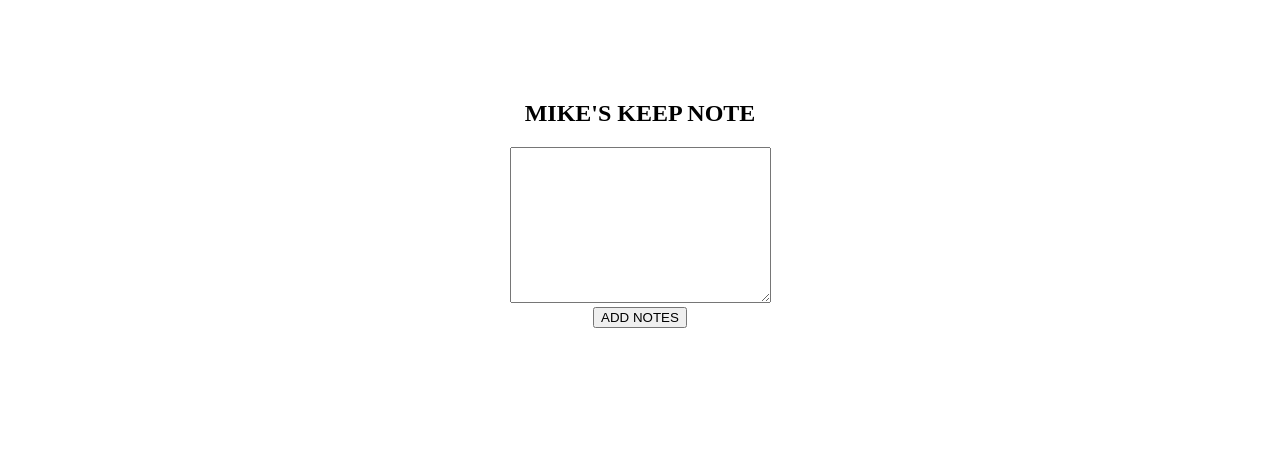
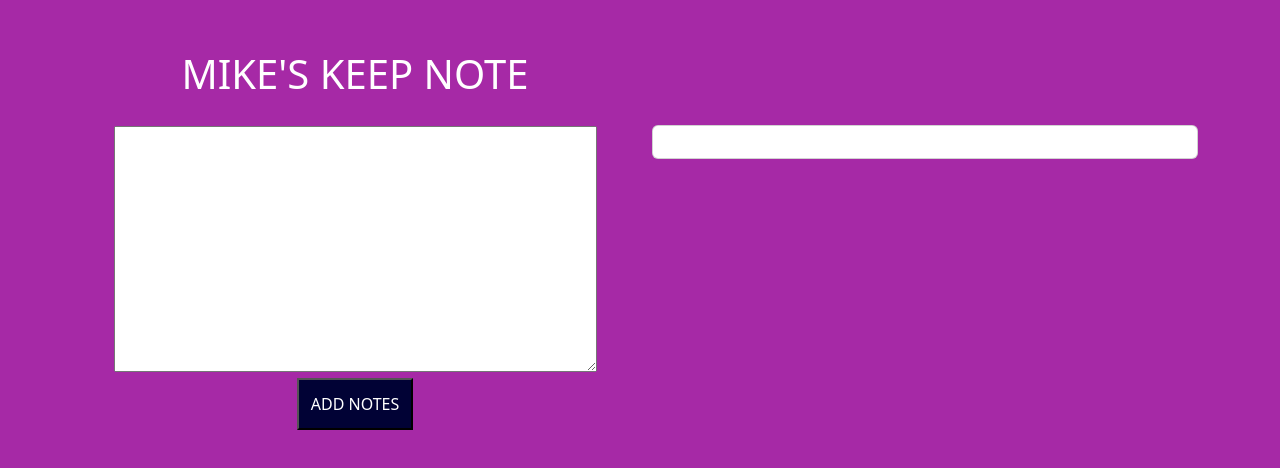
Before and after one commit to Giftedmike/KEEP-NOTE, a plain HTML site: page index.html in a window 1280 px wide. Drawn offline with nearby package versions, Linux system fonts and the light colour scheme.

Commit message:
added some styling to it

```diff
--- a/index.css
+++ b/index.css
@@ -1,7 +1,22 @@
+body{
+    background-color: rgba(165, 38, 165, 0.986)!important;
+}
+
 #bodynote{
     text-align: center;
-    margin-top: 100px;
+    margin-top: 50px;
 }
-title{
-    padding-bottom: 100px;
+h1{
+    padding-bottom: 20px;
+    color: white;
 }
+button{
+    margin-top: 20px;
+    padding: 12px;
+    background-color: rgb(1, 2, 53);
+    color: white;
+}
+.card{
+    margin-top: 75px;
+
+}
--- a/index.html
+++ b/index.html
@@ -7,17 +7,36 @@
     <title>KEEP NOTE</title>
     <script src="index.js"></script>
     <link rel="stylesheet" href="index.css">
+    <link href="https://cdn.jsdelivr.net/npm/bootstrap@5.2.3/dist/css/bootstrap.min.css" rel="stylesheet" integrity="sha384-rbsA2VBKQhggwzxH7pPCaAqO46MgnOM80zW1RWuH61DGLwZJEdK2Kadq2F9CUG65" crossorigin="anonymous">
 </head>
 <body>
     <section id="bodynote">
-        <h1>MIKE'S KEEP NOTE</h1>
-        <textarea name="keppNote" id="keepNote" cols="30" rows="10"></textarea>
+        <div class="container">
+        <div class="row">
+            <div class="col">
+                <h1>MIKE'S KEEP NOTE</h1>
+        <textarea name="keppNote" id="keepNote" cols="50" rows="10"></textarea>
          <br>
         <button onclick="addNotes()" >ADD NOTES</button>
+            </div>
+            <div class="col">
+                <div class="card">
+                    <div class="card-body">
+                        <div id="showBoard"></div>
+                    </div>
+                </div>
 
-        <div id="showBoard">
+            </div>
+        </div>
+
 
         </div>
+        </div>
     </section>
+
+
+
+
+    <script src="https://cdn.jsdelivr.net/npm/bootstrap@5.2.3/dist/js/bootstrap.bundle.min.js" integrity="sha384-kenU1KFdBIe4zVF0s0G1M5b4hcpxyD9F7jL+jjXkk+Q2h455rYXK/7HAuoJl+0I4" crossorigin="anonymous"></script>
 </body>
 </html>
```
Also changed, not shown: lucia.jpg (added).
